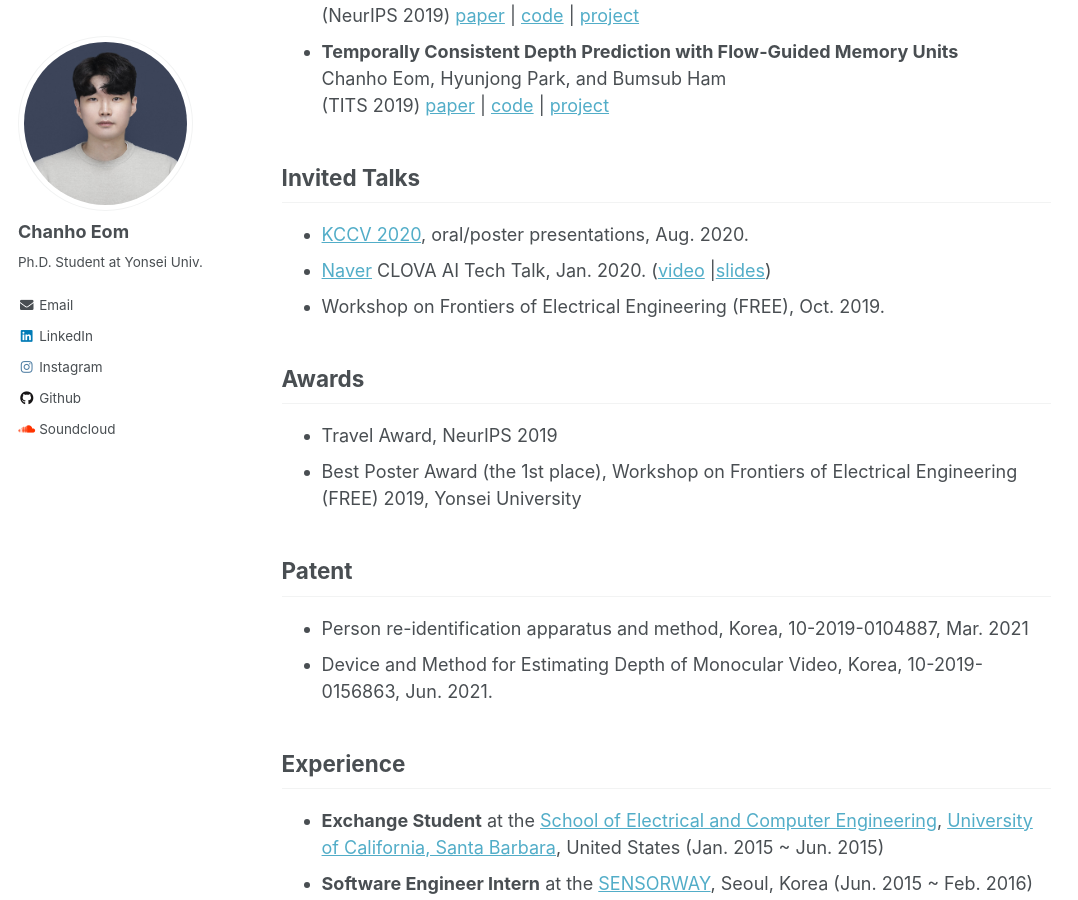
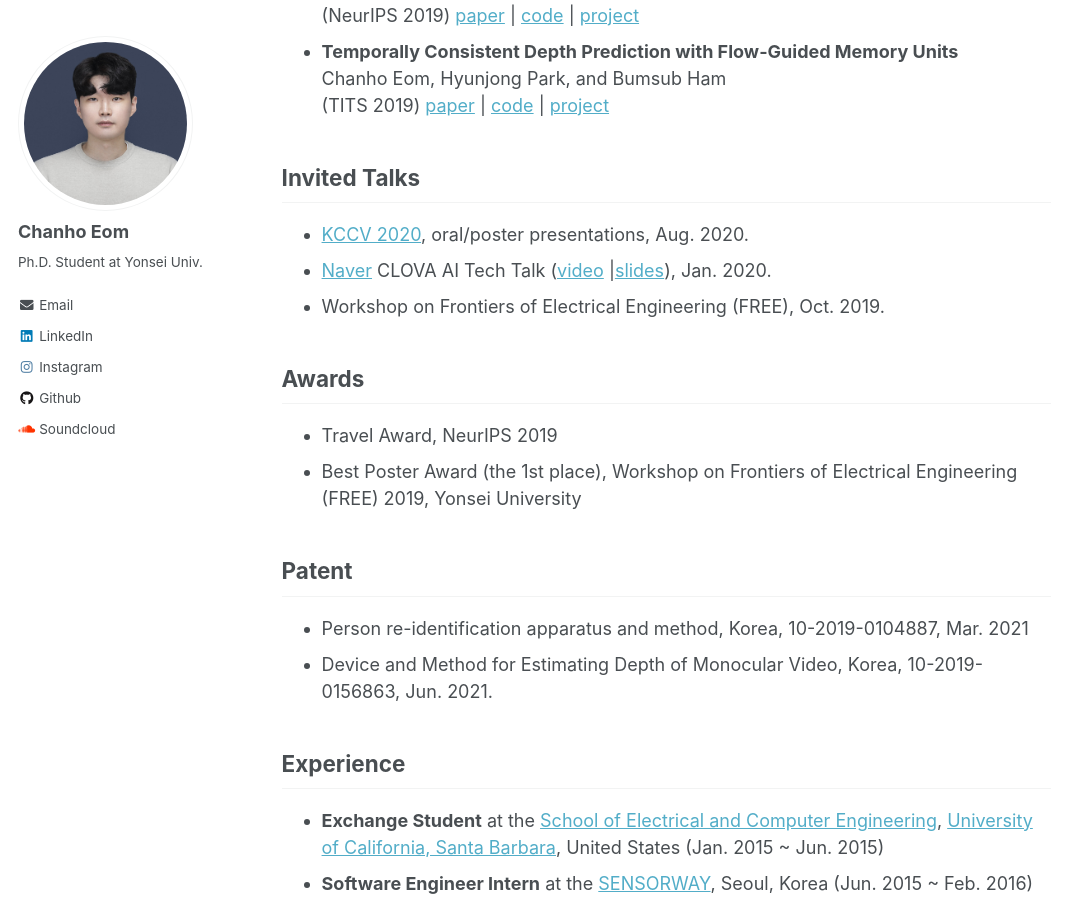
Before and after one commit to chanhoeom/chanhoEom.github.io, a Jekyll site: the page built from _pages/about.md, in a window 1280 px wide and 900 px high, scrolled down 914 px. Shown: the whole window, without its empty margins (0-1078 px from the left). Built offline with Jekyll 4.4.1, drawn with Linux system fonts in a browser that asks for light colours.

```diff
--- a/_pages/about.md
+++ b/_pages/about.md
@@ -44,7 +44,7 @@ Chanho Eom, Hyunjong Park, and Bumsub Ham
 
 ## Invited Talks
 * [KCCV 2020](https://kcvs.kr), oral/poster presentations, Aug. 2020.
-* [Naver](https://www.navercorp.com/en/naver/company) CLOVA AI Tech Talk, Jan. 2020. ([video](https://www.youtube.com/watch?v=_bQvGy80MS0) \|[slides](https://www.facebook.com/677413542326125/posts/3110595645674557/))
+* [Naver](https://www.navercorp.com/en/naver/company) CLOVA AI Tech Talk ([video](https://www.youtube.com/watch?v=_bQvGy80MS0) \|[slides](https://www.facebook.com/677413542326125/posts/3110595645674557/)), Jan. 2020.
 * Workshop on Frontiers of Electrical Engineering (FREE), Oct. 2019.
 
 ## Awards
```
